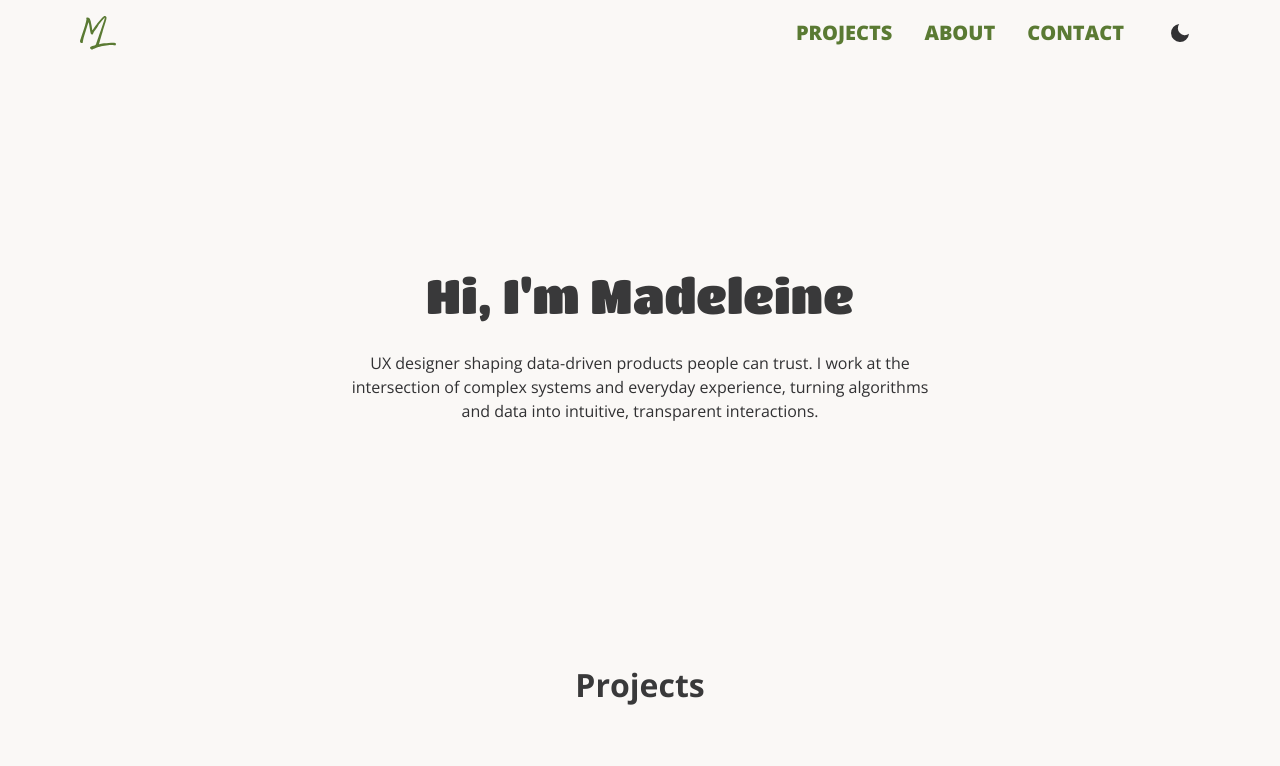
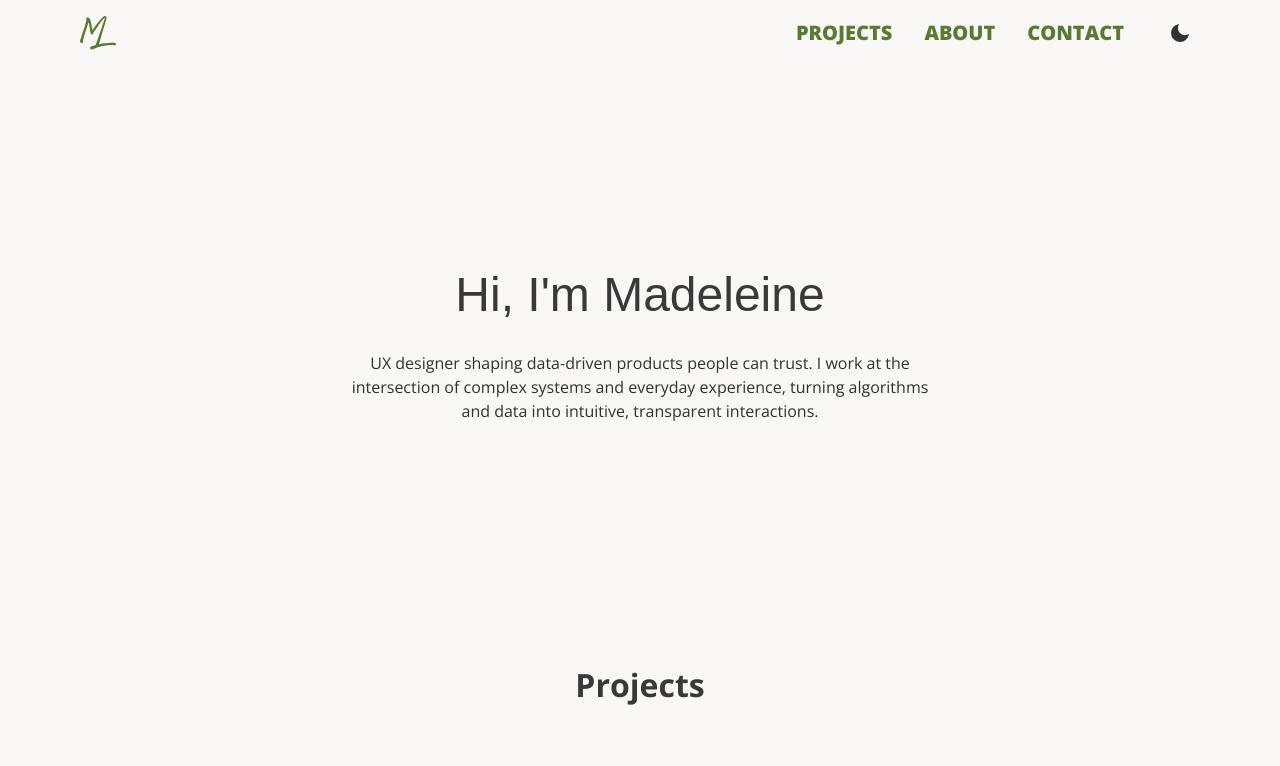
Before and after one commit to MadeleineLexen/madeleinelexen.github.io, a React (Vite) app: page /#/ in a window 1280 px wide. Shown: the top 766 px of the page. Built offline with nearby package versions, Linux system fonts and the light colour scheme.

Commit message:
improved scroll on navigation, changed favicon, changed hero text font

```diff
--- a/index.html
+++ b/index.html
@@ -3,7 +3,7 @@
   <head>
     <meta charset="UTF-8" />
     <meta name="viewport" content="width=device-width, initial-scale=1.0" />
-  <link rel="icon" type="image/svg+xml" href="/src/assets/LOGO.svg" />
+  <link rel="icon" type="image/png" href="/src/assets/LOGO.png">
     <title>Madeleine Lexén</title>
 
     <link rel="preconnect" href="https://fonts.googleapis.com" />
--- a/src/components/Menu.jsx
+++ b/src/components/Menu.jsx
@@ -1,11 +1,29 @@
 import "./styles/Menu.css";
 import { Navbar, Nav } from "react-bootstrap";
-import { Link } from "react-router-dom";
+import { Link, useLocation, useNavigate } from "react-router-dom";
 import Logo from "../assets/LOGO.svg?react";
 import { DarkModeToggle } from "./DarkModeToggle";
 
 
+
 function Menu() {
+  const location = useLocation();
+  const navigate = useNavigate();
+
+  const handleProjectsClick = (e) => {
+    if (location.pathname === "/") {
+      e.preventDefault();
+      const el = document.getElementById("projects");
+      if (el) {
+        el.scrollIntoView({ behavior: "smooth", block: "start" });
+      } else {
+        // fallback: update hash so HomePage effect triggers
+        window.location.hash = "#projects";
+      }
+    }
+    // else: let Link handle navigation
+  };
+
   return (
     <div className="nav-sticky">
       <Navbar
@@ -23,7 +41,7 @@ function Menu() {
           id="basic-navbar-nav"
         >
           <Nav className="ml-auto">
-            <Link className="nav-link" to="/#projects" aria-label="View my UX design projects">PROJECTS</Link>
+            <Link className="nav-link" to="/#projects" aria-label="View my UX design projects" onClick={handleProjectsClick}>PROJECTS</Link>
             <Link className="nav-link" to="/about" aria-label="Read about Madeleine">ABOUT</Link>
             <Link className="nav-link" to="/contact" aria-label="Contact Madeleine">CONTACT</Link>
            <DarkModeToggle />
--- a/src/pages/HeroContent.jsx
+++ b/src/pages/HeroContent.jsx
@@ -9,7 +9,7 @@ const HeroContent = () => {
           <section className="hero">
             <div className="hero-content">
 
-              <h1 className="titan-one-regular">Hi, I&apos;m Madeleine</h1>
+              <h1 className="instrument-sans">Hi, I&apos;m Madeleine</h1>
               <p className="hero-subheading">
 UX designer shaping data-driven products people can trust.
 
--- a/src/pages/HomePage.tsx
+++ b/src/pages/HomePage.tsx
@@ -10,11 +10,11 @@ const HomePage = () => {
   const location = useLocation();
 
   useEffect(() => {
-    // Simple hash scroll for projects section
+    // Instantly jump to projects section if hash is present
     if (location.hash === '#projects') {
       const element = document.getElementById('projects');
       if (element) {
-        element.scrollIntoView({ behavior: 'smooth' });
+        element.scrollIntoView({ behavior: 'instant', block: 'start' });
       }
     }
   }, [location]);
--- a/src/pages/PausePal.jsx
+++ b/src/pages/PausePal.jsx
@@ -26,7 +26,7 @@ const PausePal = () => {
           title="PausePal"
           description={[
             "After learning from the Swedish Cancer Society that prolonged sitting increases the risk of cancer, diabetes, and cardiovascular disease, I tried to build healthier habits myself. I knew short breaks were good for my focus and wellbeing, but i kept forgetting to take them.",
-            " This became the spark for my project: a Chrome extension that reminds users to pause and breath, or do some quick stretches or desk exercises to make breaks more meaningful."
+            " This became the spark for my project: a Chrome extension that reminds users to pause and breathe, or do some quick stretches or desk exercises to make breaks more meaningful."
           ]}
           info={{
             client: "Personal Project",
@@ -60,7 +60,7 @@ const PausePal = () => {
             <img src={breathe} alt="PausePal screenshot version 2 breathe" />
           </div>
           <p>
-            The images above show how the app developed over time. The first version was my initial concept, where I focused on structure and functionality. Feedback from the second user tests showed that the app felt a bit "square" in it's design, and not so cosy. Changing the color pallatte and some of the animations made the app feel more calming.
+            The images above show how the app developed over time. The first version was my initial concept, where I focused on structure and functionality. Feedback from the second user tests showed that the app felt a bit "square" in it's design, and not so cosy. Changing the color palette and some of the animations made the app feel more calming.
           </p>
         </SectionTitleAboveContent>
 
--- a/src/pages/styles/HeroContent.css
+++ b/src/pages/styles/HeroContent.css
@@ -1,3 +1,10 @@
+.instrument-sans {
+    font-family: "Instrument Sans", sans-serif;
+    font-weight: 400;
+    font-style: normal;
+    font-size: 3rem;
+}
+
 .hero-btn {
     font-size: 1.1rem;
     padding: 0.8rem 2rem;
@@ -59,7 +66,6 @@
   font-size: 3rem;
 }
 
-
 .hero-heading {
     font-family: "Handwriting", sans-serif;
     font-size: 5rem;
```
Also changed, not shown: src/assets/LOGO.png (added).
